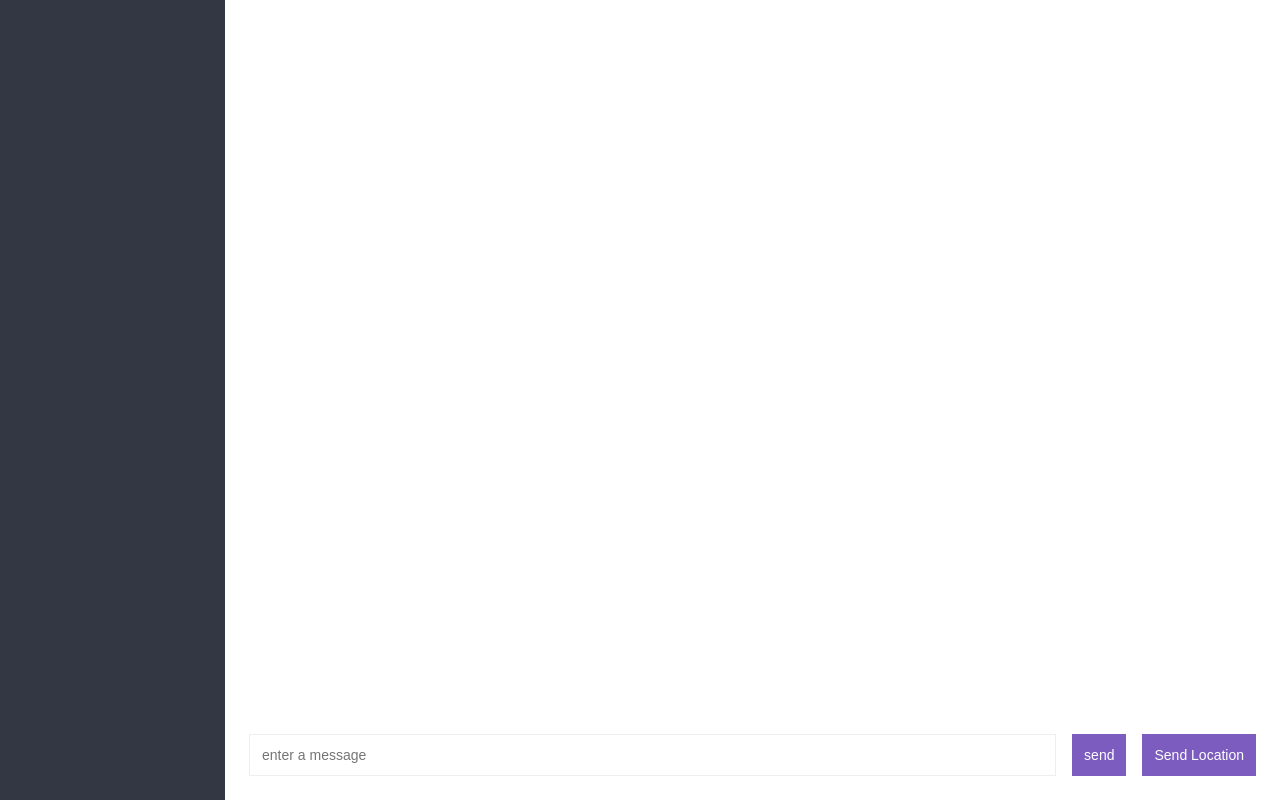
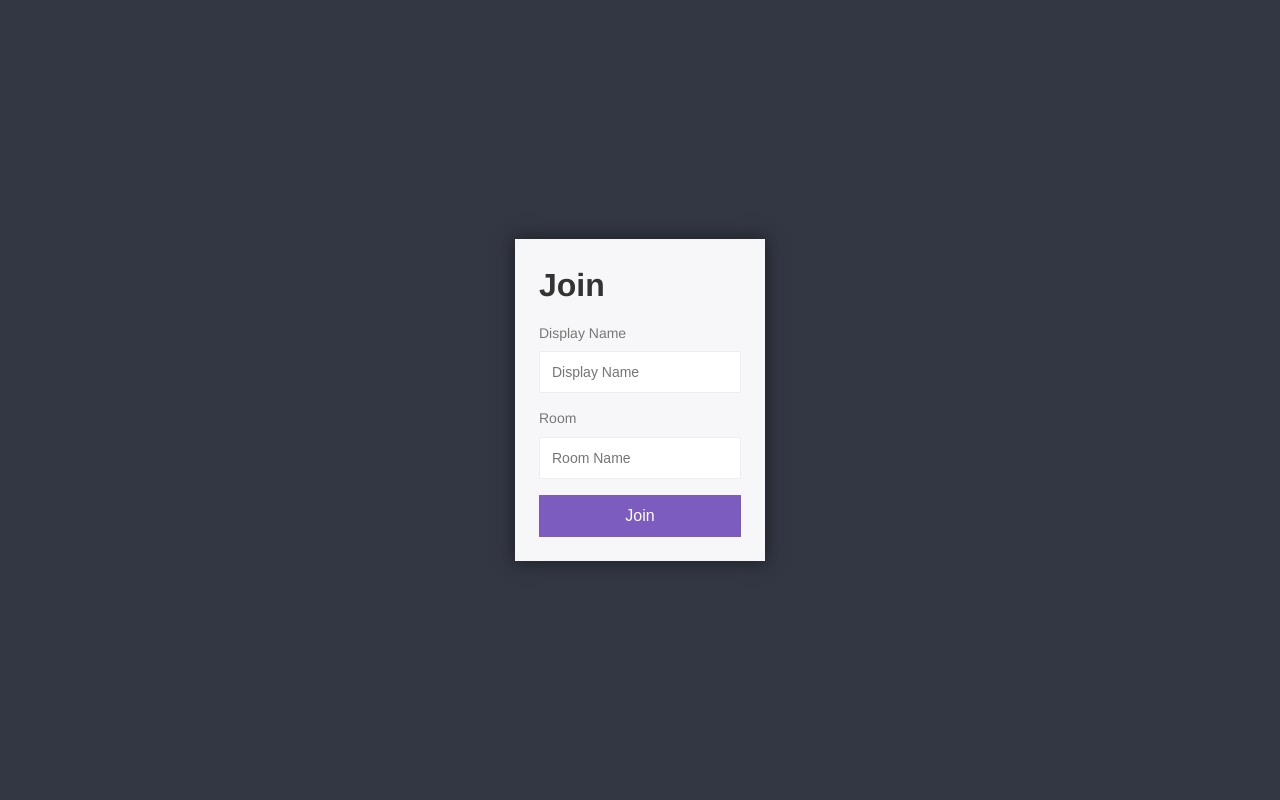
Before and after one commit to markCwatson/chat-app, a website: page public/index.html in a window 1280 px wide. Drawn offline with nearby package versions, Linux system fonts and the light colour scheme; no server answers.

Commit message:
join page

```diff
--- a/public/index.html
+++ b/public/index.html
@@ -8,44 +8,17 @@
     </head>
 
     <body>
-        <div class="chat">
-            <div class="chat__sidebar">
-            </div>
-
-            <div class="chat__main">
-                <div id="messages" class="chat__messages"></div>
-
-                <div class="compose">
-                    <form id="msgForm">
-                        <input name="formInput" placeholder="enter a message">
-                        <button>send</button>
-                    </form>
-
-                    <button id="location">Send Location</button>
-                </div>
+        <div class="centered-form">
+            <div class="centered-form__box">
+                <h1>Join</h1>
+                <form action="./chat.html">
+                    <label>Display Name</label>
+                    <input type="text" name="name" placeholder="Display Name" required>
+                    <label>Room</label>
+                    <input type="text" name="room" placeholder="Room Name" required>
+                    <button>Join</button>
+                </form>
             </div>
         </div>
-
-        <script id="message-template" type="text-html">
-            <div class="message">
-                <span class="message__name">Billy Bob</span>
-                <span class="message__meta">{{createdAt}}</span>
-                <p>{{msg}}</p>
-            </div>
-        </script>
-
-        <script id="location-message-template" type="text-html">
-            <div class="message">
-                <span class="message__name">Billy Bob</span>
-                <span class="message__meta">{{createdAt}}</span>
-                <p><a href="{{url}}" target="_blank">My Location</a></p>
-            </div>
-        </script>
-
-        <script src="https://cdnjs.cloudflare.com/ajax/libs/mustache.js/4.1.0/mustache.min.js"></script>
-        <script src="https://cdnjs.cloudflare.com/ajax/libs/moment.js/2.22.2/moment.min.js"></script>
-        <script src="https://cdnjs.cloudflare.com/ajax/libs/qs/6.6.0/qs.min.js"></script>
-        <script src="/socket.io/socket.io.js"></script>
-        <script src="/js/chat.js"></script>
     </body>
 </html>
```
Also changed, not shown: public/chat.html (added, +51 -0 lines).
